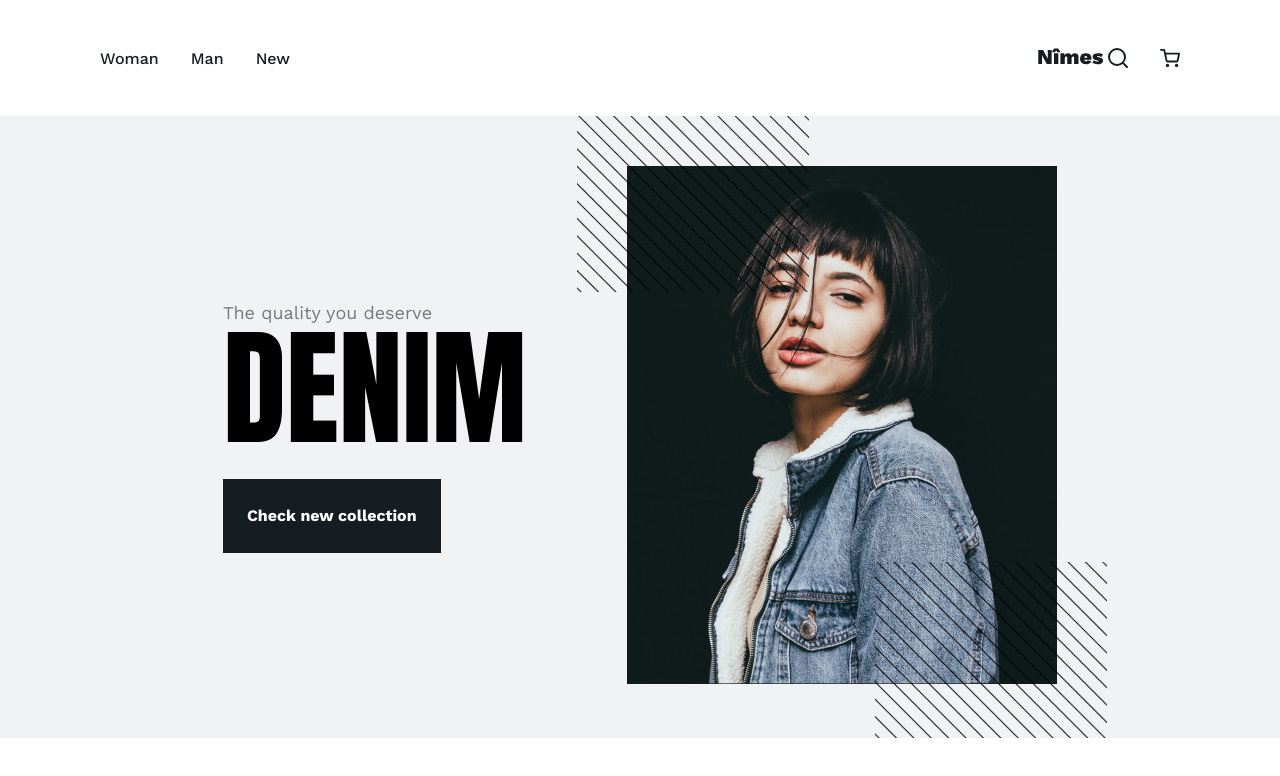
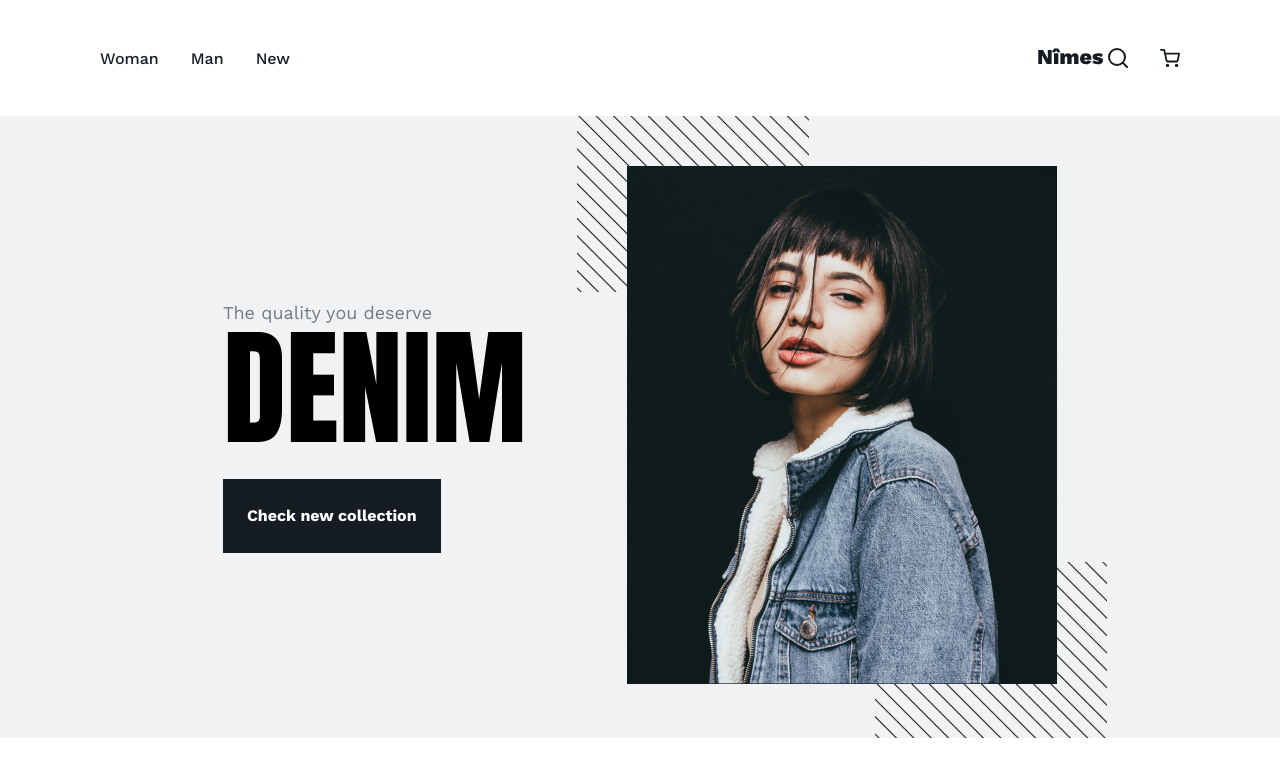
Before and after one commit to J-Bykova/online-shop-Nimes, a React (Create React App) app: page / in a window 1280 px wide. Shown: the top 776 px of the page. Built offline with nearby package versions, Linux system fonts and the light colour scheme.

Commit message:
Refactoring banner styles

```diff
--- a/src/components/banner/Banner.scss
+++ b/src/components/banner/Banner.scss
@@ -164,7 +164,6 @@
       background-size: cover;
       width: 232px;
       height: 176px;
-      z-index: 0;
     }
 
     &::before {
@@ -183,10 +182,12 @@
   background-color: $background-black;
 
   @include onTablet {
+    position: relative;
     z-index: 1;
   }
 
   @include onDesktop {
+    position: relative;
     z-index: 1;
   }
 }
```
